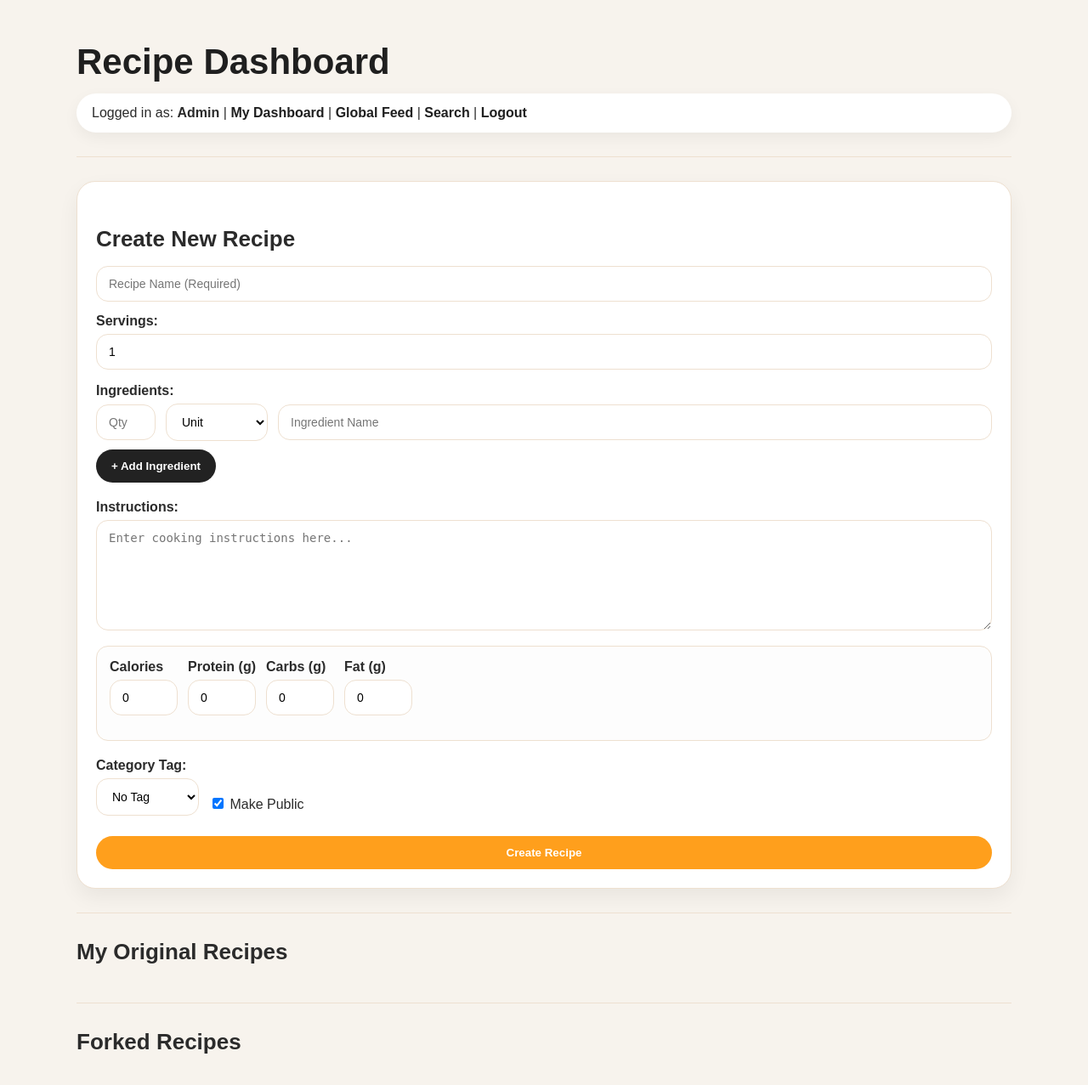
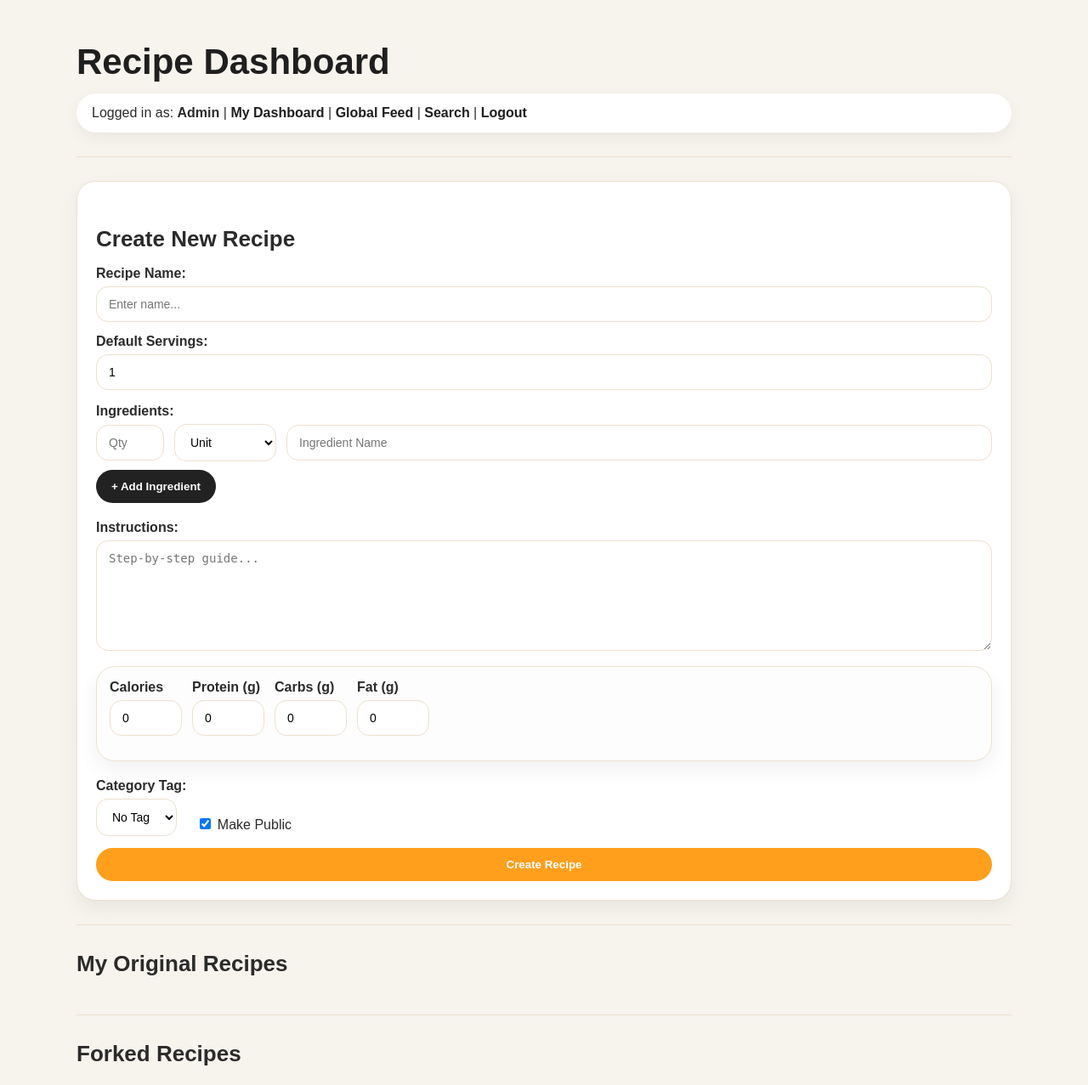
Before and after one commit to Javan27/CSC330-RecipeHub, a Flask app: page / in a window 1280 px wide. Shown: the top 1277 px of the page at 85% size. Before the commit the page ends 1240 px from the top, so only its background shows below. Run offline with Flask 3, Linux system fonts and the light colour scheme; a user stored in the database is signed in; data that the repository does not hold is empty.

Commit message:
Update index.html

```diff
--- a/templates/index.html
+++ b/templates/index.html
@@ -22,7 +22,7 @@
             <a class="nav-link" href="/search">Search</a> |
             <a class="nav-link" href="/logout">Logout</a>
             {% if is_admin %}
-                | <a class="admin-link" href="/admin">Admin Panel</a>
+                | <a class="admin-link" href="/admin" style="color: var(--orange); font-weight: bold;">Admin Panel</a>
             {% endif %}
         </p>
 
@@ -33,33 +33,26 @@
             <h3 class="section-title">Create New Recipe</h3>
 
             <div class="form-group">
-                <input class="form-input" type="text" id="new-recipe-name" placeholder="Recipe Name (Required)">
+                <label class="form-label">Recipe Name:</label>
+                <input class="form-input" type="text" id="new-recipe-name" placeholder="Enter name...">
             </div>
 
             <div class="form-group">
-                <label class="form-label">Servings:</label>
-                <input class="form-input" type="number" id="new-serving-size" placeholder="Servings" min="1" value="1">
+                <label class="form-label">Default Servings:</label>
+                <input class="form-input" type="number" id="new-serving-size" min="1" value="1">
             </div>
 
-            <div id="ingredient-container" class="ingredient-container">
+            <div id="ingredient-container">
                 <p class="section-label"><strong>Ingredients:</strong></p>
-
                 <div class="ingredient-row form-row">
-                    <input class="form-input ing-qty" type="text" placeholder="Qty" style="width: 70px;">
-
+                    <input class="form-input ing-qty" type="text" placeholder="Qty" style="width: 80px;">
                     <select class="form-select ing-unit" style="width: 120px;">
                         <option value="">Unit</option>
-                        <option value="tsp">Teaspoon</option>
-                        <option value="tbsp">Tablespoon</option>
-                        <option value="cup">Cup</option>
                         <option value="g">Grams</option>
                         <option value="oz">Ounces</option>
-                        <option value="ml">Milliliters</option>
-                        <option value="lb">Pounds</option>
-                        <option value="pinch">Pinch</option>
-                        <option value="piece">Piece</option>
+                        <option value="cup">Cup</option>
+                        <option value="ml">ml</option>
                     </select>
-
                     <input class="form-input ing-name" type="text" placeholder="Ingredient Name" style="flex: 1;">
                 </div>
             </div>
@@ -70,25 +63,25 @@
 
             <div class="form-group" style="margin-top: 20px;">
                 <label class="form-label">Instructions:</label>
-                <textarea class="form-textarea" id="new-instructions" placeholder="Enter cooking instructions here..."></textarea>
+                <textarea class="form-textarea" id="new-instructions" placeholder="Step-by-step guide..."></textarea>
             </div>
 
-            <div class="form-row" style="background: #fdfdfd; padding: 15px; border-radius: 14px; border: 1px solid #eee0d0; margin-bottom: 20px;">
+            <div class="form-row card" style="background: #fdfdfd; padding: 15px; border: 1px solid var(--border); margin-bottom: 20px;">
                 <div class="form-group">
                     <label class="form-label">Calories</label>
-                    <input class="form-input" type="number" id="new-calories" value="0" style="width: 80px;">
+                    <input class="form-input" type="number" id="new-calories" value="0" style="width: 85px;">
                 </div>
                 <div class="form-group">
                     <label class="form-label">Protein (g)</label>
-                    <input class="form-input" type="number" id="new-protein" value="0" style="width: 80px;">
+                    <input class="form-input" type="number" id="new-protein" value="0" style="width: 85px;">
                 </div>
                 <div class="form-group">
                     <label class="form-label">Carbs (g)</label>
-                    <input class="form-input" type="number" id="new-carbs" value="0" style="width: 80px;">
+                    <input class="form-input" type="number" id="new-carbs" value="0" style="width: 85px;">
                 </div>
                 <div class="form-group">
                     <label class="form-label">Fat (g)</label>
-                    <input class="form-input" type="number" id="new-fat" value="0" style="width: 80px;">
+                    <input class="form-input" type="number" id="new-fat" value="0" style="width: 85px;">
                 </div>
             </div>
 
@@ -98,10 +91,8 @@
                     <select class="form-select" id="new-tags">
                         <option value="">No Tag</option>
                         <option value="keto">Keto</option>
-                        <option value="sugar-free">Sugar-Free</option>
+                        <option value="vegan">Vegan</option>
                         <option value="protein">Protein</option>
-                        <option value="nut-free">Nut-Free</option>
-                        <option value="vegan">Vegan</option>
                     </select>
                 </div>
 
@@ -111,7 +102,7 @@
                 </label>
             </div>
 
-            <button class="btn btn-primary" id="btn-create-recipe" style="width: 100%; margin-top: 10px;">
+            <button class="btn btn-primary" id="btn-create-recipe" style="width: 100%;">
                 Create Recipe
             </button>
 
@@ -130,9 +121,7 @@
     </div>
 
  <script>
-    window.APP_DATA = {
-        username: "{{ username }}"
-    };
+    window.APP_DATA = { username: "{{ username }}" };
 </script>
 <script src="{{ url_for('static', filename='js/dashboard.js') }}"></script>
 </body>
```
